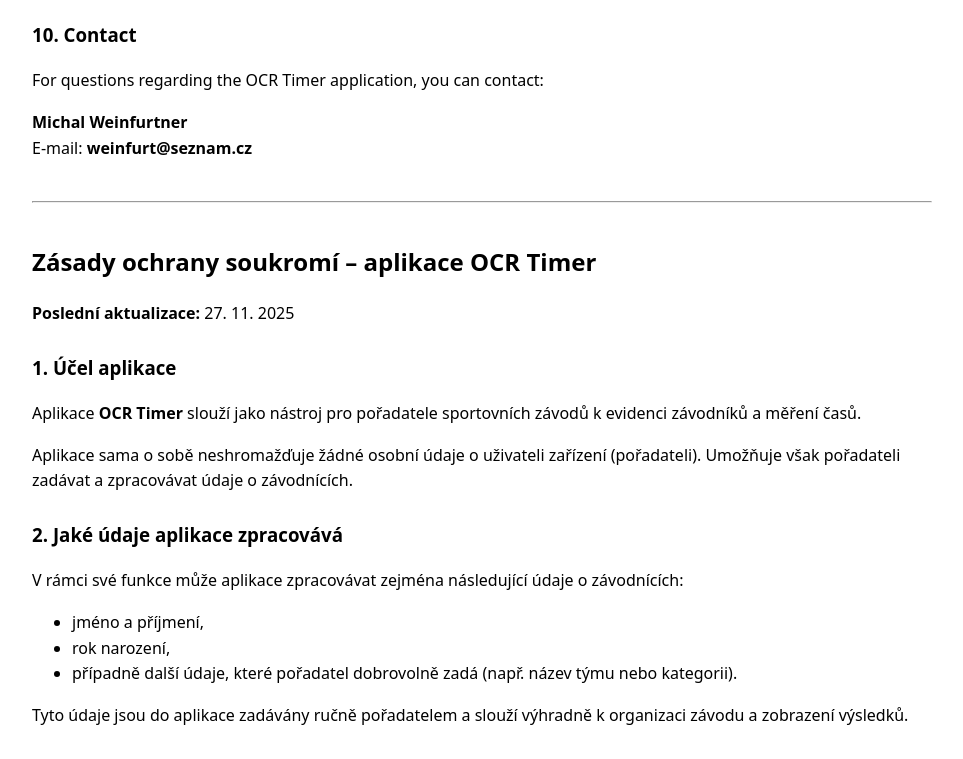
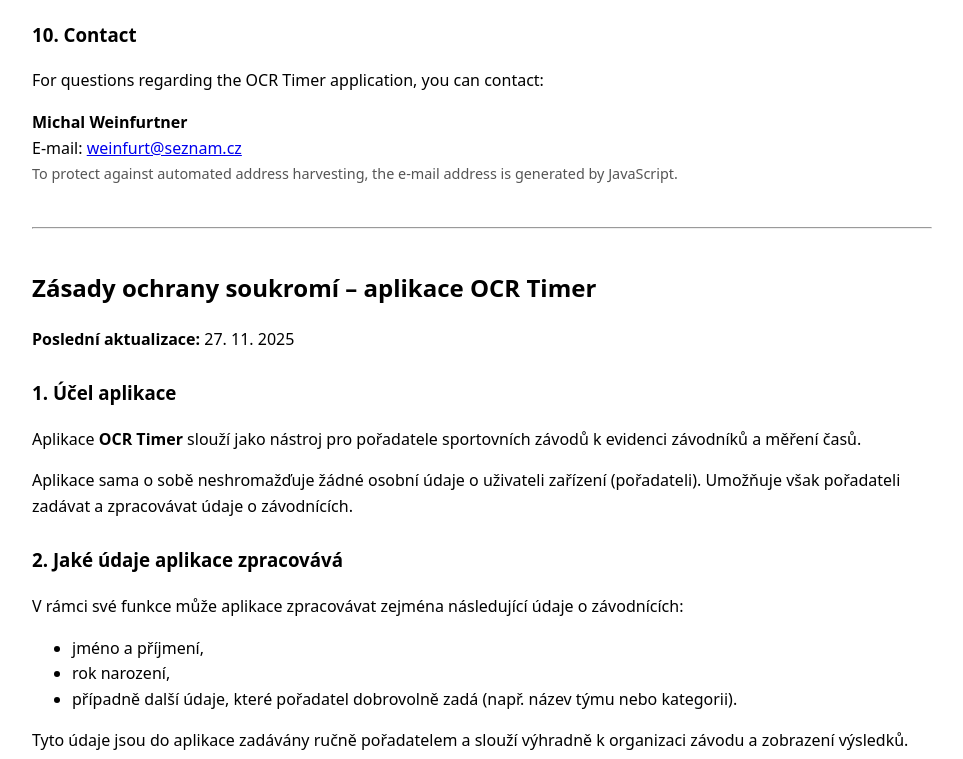
Before and after one commit to weinfurtm/OcrTimerPrivacy, a plain HTML site: page index.html in a window 1280 px wide. Shown: the part 2120-2879 px from the top of the page, without its empty margins (158-1121 px from the left). Drawn offline with Linux system fonts and the light colour scheme.

Commit message:
Implement email protection with JavaScript
Added JavaScript to dynamically generate email addresses to protect against automated harvesting.

```diff
--- a/index.html
+++ b/index.html
@@ -23,6 +23,10 @@
         }
         hr {
             margin: 2.5rem 0;
+        }
+        .email-note {
+            font-size: 0.9em;
+            color: #555;
         }
     </style>
 </head>
@@ -103,7 +107,8 @@
         <p>For questions regarding the OCR Timer application, you can contact:</p>
         <p>
             <strong>Michal Weinfurtner</strong><br>
-            E-mail: <strong>weinfurt@seznam.cz</strong>
+            E-mail: <a id="email-en" href="#email-en">(enable JavaScript to see email)</a><br>
+            <span class="email-note">To protect against automated address harvesting, the e-mail address is generated by JavaScript.</span>
         </p>
     </section>
 
@@ -184,8 +189,31 @@
         <p>V případě dotazů k fungování aplikace OCR Timer se můžete obracet na:</p>
         <p>
             <strong>Michal Weinfurtner</strong><br>
-            E-mail: <strong>weinfurt@seznam.cz</strong>
+            e-mail: <a id="email-cs" href="#email-cs">(pro zobrazení e-mailu povolte JavaScript)</a><br>
+            <span class="email-note">Pro omezení automatického sběru e-mailových adres je e-mailová adresa generována pomocí JavaScriptu.</span>
         </p>
     </section>
+
+    <script>
+        (function () {
+            // TODO: nahraď "your.name", "example" a "com" za svoje skutečné údaje
+            var user = "weinfurt";    // část před zavináčem
+            var domain = "seznam";    // doména bez TLD
+            var tld = "cz";           // TLD (cz, com, ...)
+
+            function showEmail(id) {
+                var el = document.getElementById(id);
+                if (!el) return;
+                var at = String.fromCharCode(64);   // '@'
+                var dot = String.fromCharCode(46);  // '.'
+                var email = user + at + domain + dot + tld;
+                el.textContent = email;
+                el.setAttribute("href", "mailto:" + email);
+            }
+
+            showEmail("email-en");
+            showEmail("email-cs");
+        })();
+    </script>
 </body>
 </html>
```
